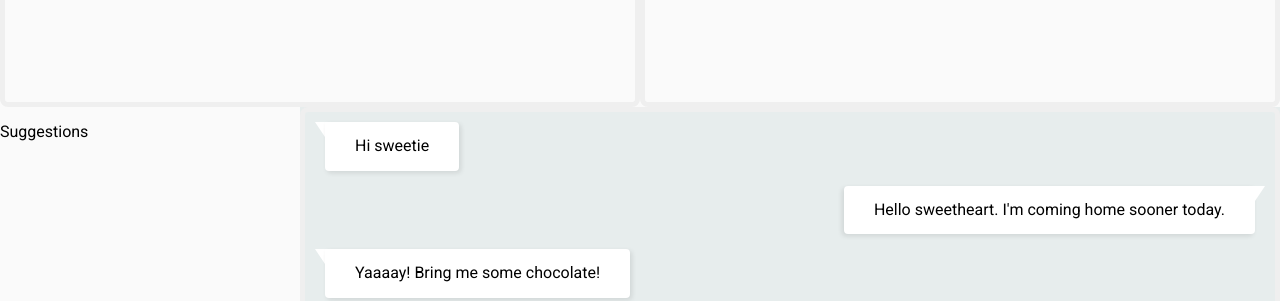
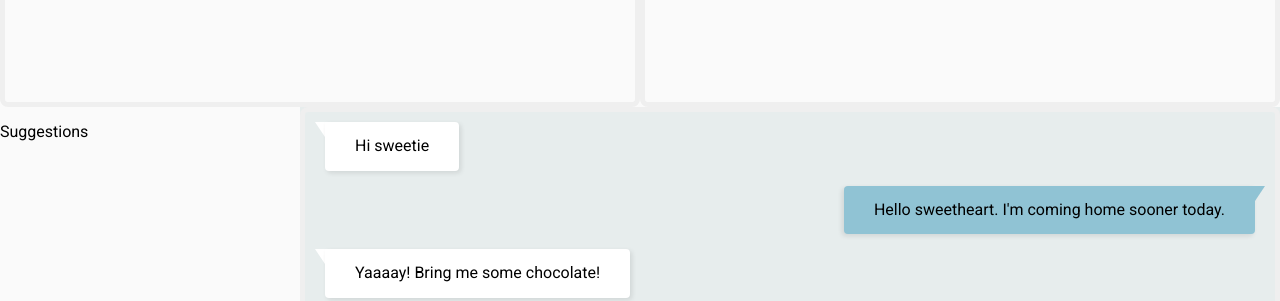
Before and after one commit to rubydong/elder.ly, a website: page design.html in a window 1280 px wide. Shown: the part 510-811 px from the top of the page. Drawn offline with nearby package versions, Linux system fonts and the light colour scheme; a script that the page names is missing.

Commit message:
brought back blue messages for user

```diff
--- a/public/design.css
+++ b/public/design.css
@@ -200,11 +200,12 @@ img {
   height: 0;
   border-style: solid;
   border-width: 15px 10px 0 0;
-  border-color: #ffffff transparent transparent transparent;
+  border-color: #90C3D4 transparent transparent transparent;
 }
 
 .right .msg .msg_inner {
   border-radius: 4px 0 4px 4px;
   box-shadow: -2px 2px 5px rgba(0, 0, 0, 0.1);
   text-align: right;
+  background-color: #90C3D4;
 }
--- a/test.js
+++ b/test.js
@@ -41,7 +41,6 @@ io.on("connection", function(socket) {
     socket.room = room.id;
     socket.join(room.id);
     socket.emit("room", room.id);
-
 //    console.log(rooms);
   });
 
```
Also changed, not shown: index.html (+1 -1 lines).
